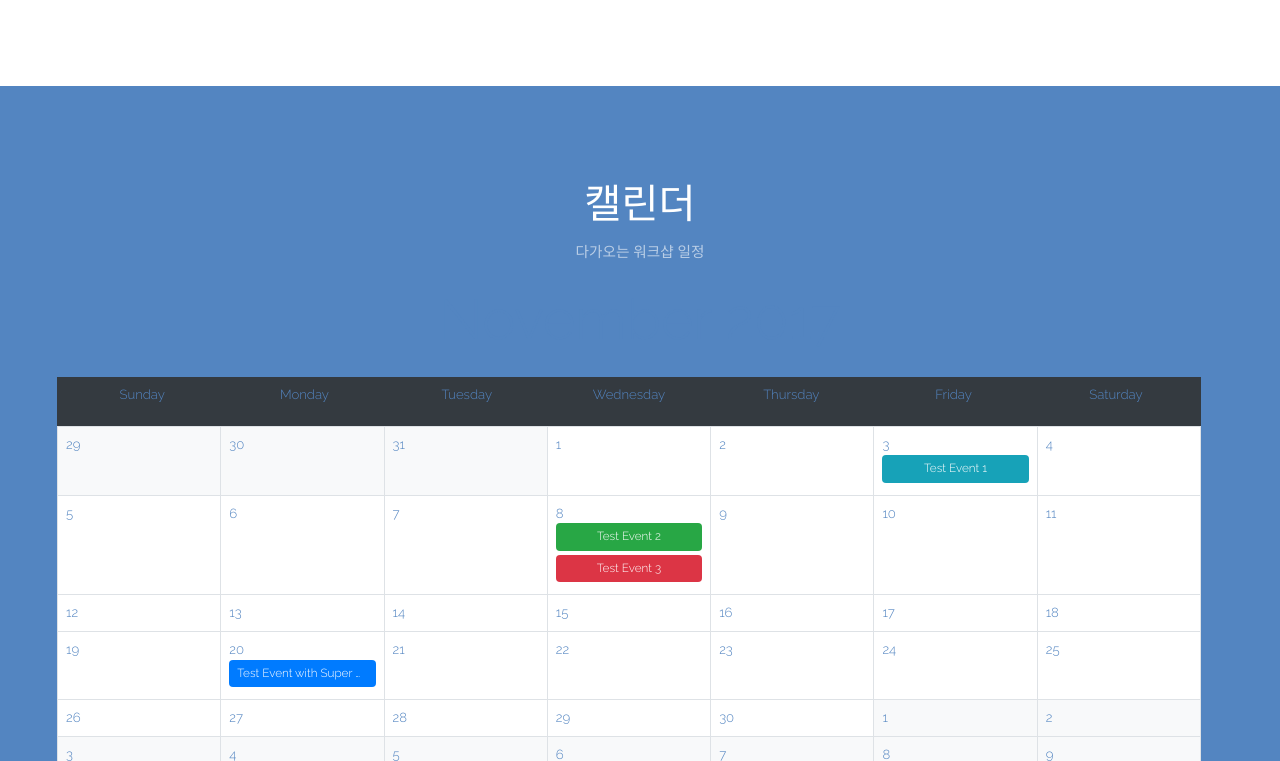
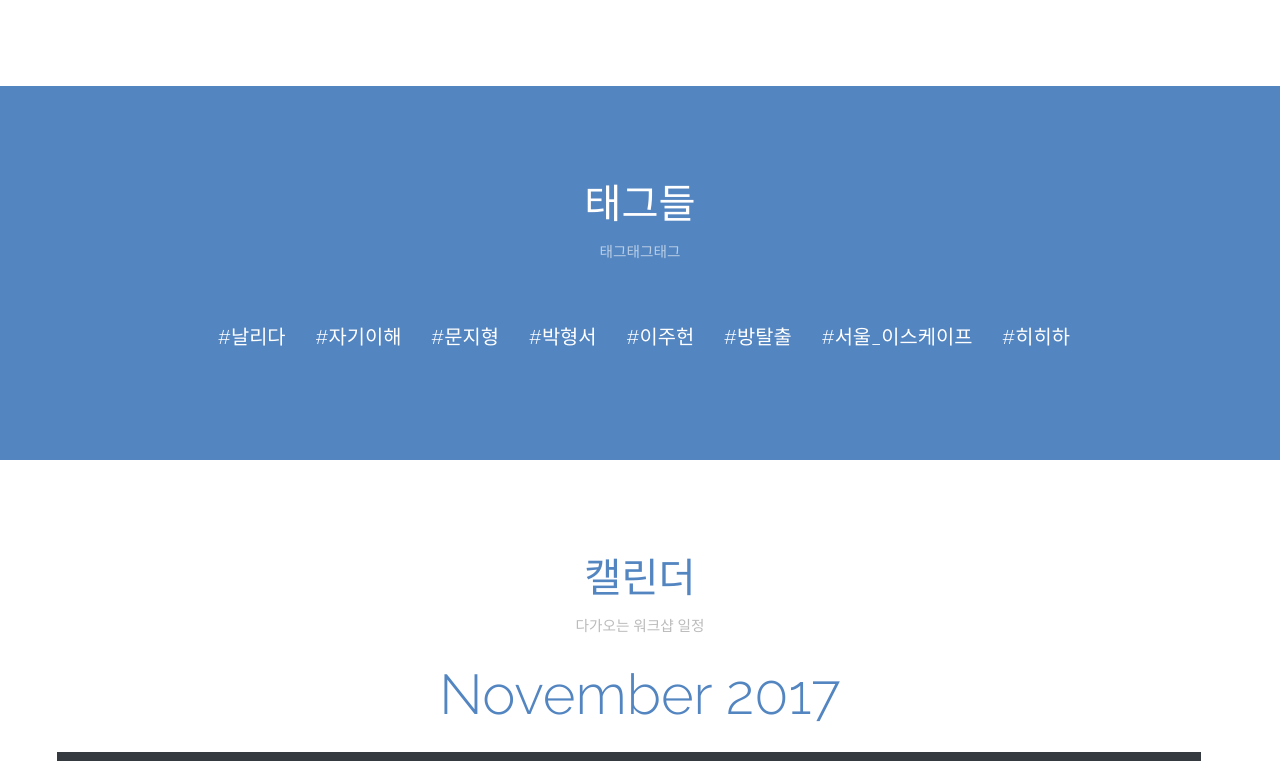
Before and after one commit to nalida-dev/nalida.info, an Angular app in the folder nalida-info/: page /index in a window 1280 px wide. Shown: the part 1099-1860 px from the top of the page. Built offline with nearby package versions, Linux system fonts and the light colour scheme.

Commit message:
view all tags at index page

```diff
--- a/nalida-info/src/app/index/index.component.html
+++ b/nalida-info/src/app/index/index.component.html
@@ -76,8 +76,24 @@
   </div>
 </section>
 
+<section id="tags" class="wrapper style1 special">
+  <div class="inner">
+    <header class="align-center">
+      <h2>태그들</h2>
+      <p>태그태그태그</p>
+    </header>
+  </div>
+  <div class="container-fluid">
+    <div class="row justify-content-center">
+      <h3 *ngFor="let tag of allTags">
+        <a href="nalida-story/tags/{{ tag }}">#{{ tag }}</a>
+      </h3>
+    </div>
+  </div>
+</section>
+
 <!-- Two -->
-<section id="calendar" class="wrapper style1 special">
+<section id="calendar" class="wrapper style2 special">
   <div class="inner">
     <header>
       <h2>캘린더</h2>
--- a/nalida-info/src/app/index/index.component.ts
+++ b/nalida-info/src/app/index/index.component.ts
@@ -1,4 +1,5 @@
 import { Component, OnInit } from '@angular/core';
+import { PostService } from '../post.service';
 
 @Component({
   selector: 'app-index',
@@ -6,10 +7,12 @@ import { Component, OnInit } from '@angular/core';
   styleUrls: ['./index.component.scss']
 })
 export class IndexComponent implements OnInit {
+  allTags: string[];
 
-  constructor() { }
+  constructor(private postService: PostService) { }
 
   ngOnInit() {
+    this.allTags = this.postService.getAllTags();
   }
 
 }
--- a/nalida-info/src/app/post.service.ts
+++ b/nalida-info/src/app/post.service.ts
@@ -12,4 +12,10 @@ export class PostService {
     return POSTS;
   }
 
+  public getAllTags() {
+    const allTags = POSTS.map(post => post.tags ? post.tags : [])
+      .reduce((a, b) => [...a, ...b]);
+    return Array.from(new Set(allTags));
+  }
+
 }
```
